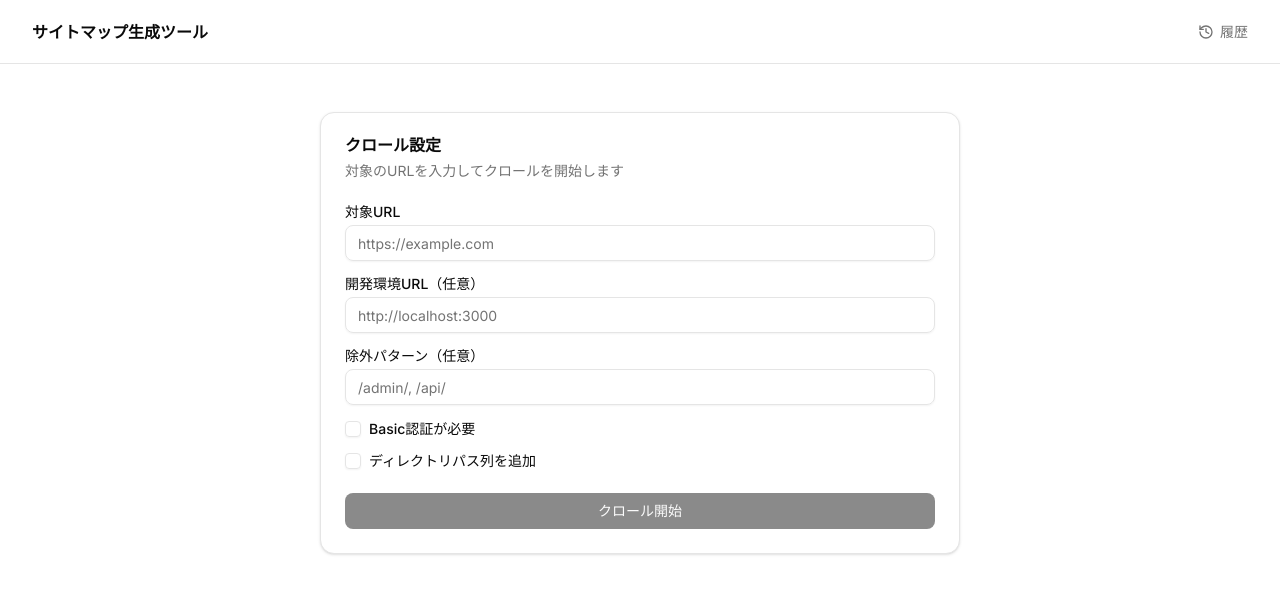
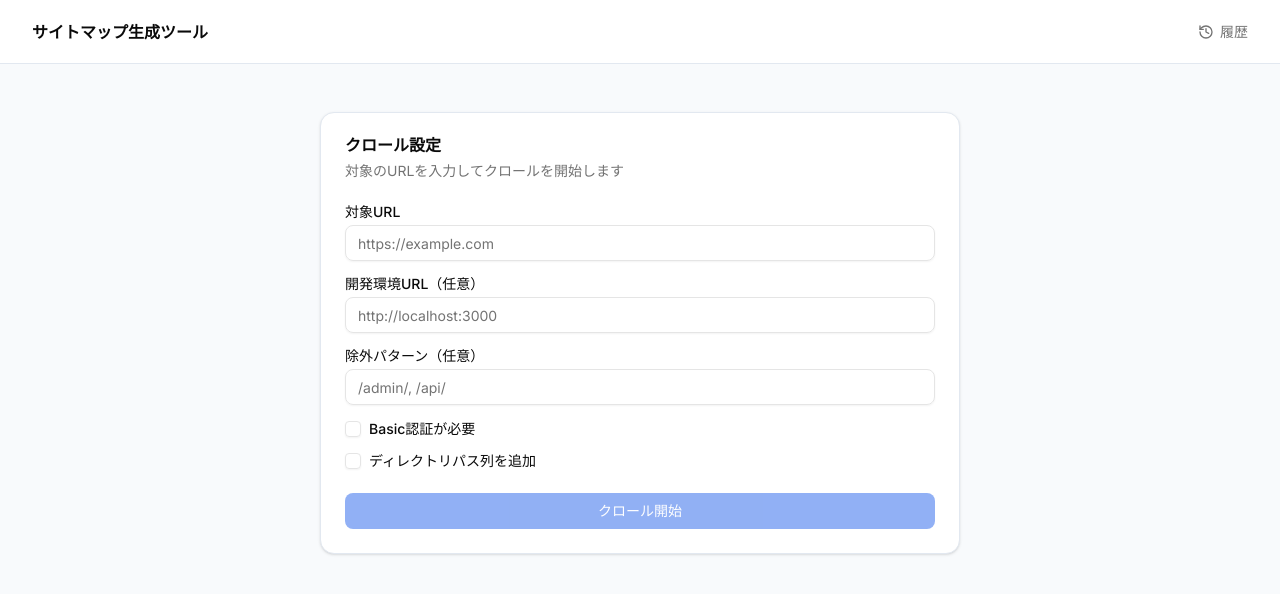
Before and after one commit to RyuTanaka-aw/dirmap-generator, a Next.js app: page / in a window 1280 px wide. Shown: the top 594 px of the page. Built offline with nearby package versions, Linux system fonts and the light colour scheme.

Commit message:
UI変更の実装

```diff
--- a/app/globals.css
+++ b/app/globals.css
@@ -47,14 +47,14 @@
 
 :root {
   --radius: 0.625rem;
-  --background: oklch(1 0 0);
+  --background: #F8FAFC;
   --foreground: oklch(0.145 0 0);
   --card: oklch(1 0 0);
   --card-foreground: oklch(0.145 0 0);
   --popover: oklch(1 0 0);
   --popover-foreground: oklch(0.145 0 0);
-  --primary: oklch(0.205 0 0);
-  --primary-foreground: oklch(0.985 0 0);
+  --primary: #2563EB;
+  --primary-foreground: #FFFFFF;
   --secondary: oklch(0.97 0 0);
   --secondary-foreground: oklch(0.205 0 0);
   --muted: oklch(0.97 0 0);
@@ -62,9 +62,9 @@
   --accent: oklch(0.97 0 0);
   --accent-foreground: oklch(0.205 0 0);
   --destructive: oklch(0.577 0.245 27.325);
-  --border: oklch(0.922 0 0);
+  --border: #E2E8F0;
   --input: oklch(0.922 0 0);
-  --ring: oklch(0.708 0 0);
+  --ring: #2563EB;
   --chart-1: oklch(0.646 0.222 41.116);
   --chart-2: oklch(0.6 0.118 184.704);
   --chart-3: oklch(0.398 0.07 227.392);
--- a/app/history/page.tsx
+++ b/app/history/page.tsx
@@ -112,8 +112,9 @@ export default function HistoryPage() {
           <>
             {/* Title row */}
             <div className="flex items-center justify-between">
-              <h1 className="text-2xl font-semibold">サイトマップ履歴</h1>
-              <span className="text-sm text-muted-foreground">{filteredSitemaps.length}件</span>
+              <h1 className="text-2xl font-bold md:font-semibold">サイトマップ履歴</h1>
+              <span className="hidden md:inline text-sm text-primary font-semibold">{filteredSitemaps.length}件</span>
+              <Badge className="md:hidden">{filteredSitemaps.length}件</Badge>
             </div>
 
             {/* Search */}
@@ -154,7 +155,7 @@ export default function HistoryPage() {
                           </TableCell>
                           <TableCell className="text-muted-foreground">{formatDate(sitemap.createdAt)}</TableCell>
                           <TableCell>
-                            <Button variant="outline" size="sm"
+                            <Button size="sm"
                               onClick={() => handleDownload(sitemap.fileName)}>
                               ダウンロード
                             </Button>
@@ -172,7 +173,7 @@ export default function HistoryPage() {
                 <div className="flex md:hidden flex-col gap-3">
                   {filteredSitemaps.map((sitemap) => (
                     <div key={sitemap.id}
-                      className="rounded-lg border bg-card p-4 flex flex-col gap-3">
+                      className="rounded-lg border border-[#2563EB] bg-card p-4 flex flex-col gap-3">
                       <p className="text-sm font-semibold">{sitemap.domain}</p>
                       <p className="text-xs text-muted-foreground truncate">{sitemap.topPageTitle}</p>
                       <div className="flex items-center gap-2 flex-wrap">
--- a/app/page.tsx
+++ b/app/page.tsx
@@ -141,7 +141,10 @@ export default function Home() {
           <Card>
             <CardHeader>
               <CardTitle>クロール設定</CardTitle>
-              <CardDescription>対象のURLを入力してクロールを開始します</CardDescription>
+              <CardDescription>
+                <span className="hidden md:inline">対象のURLを入力してクロールを開始します</span>
+                <span className="md:hidden">クロールするWebサイトの設定を入力してください</span>
+              </CardDescription>
             </CardHeader>
             <CardContent className="flex flex-col gap-4">
 
@@ -167,7 +170,10 @@ export default function Home() {
               {/* Basic認証チェックボックス */}
               <div className="flex items-center gap-2">
                 <Checkbox id="useAuth" checked={useAuth} onCheckedChange={(c) => setUseAuth(!!c)} />
-                <Label htmlFor="useAuth" className="font-medium cursor-pointer">Basic認証が必要</Label>
+                <Label htmlFor="useAuth" className="font-medium cursor-pointer">
+                  <span className="hidden md:inline">Basic認証が必要</span>
+                  <span className="md:hidden">Basic認証を使用する</span>
+                </Label>
               </div>
 
               {/* 認証フィールド（条件付き表示） */}
@@ -191,7 +197,8 @@ export default function Home() {
                 <Checkbox id="includeDir" checked={includeDirectoryColumns}
                   onCheckedChange={(c) => setIncludeDirectoryColumns(!!c)} />
                 <Label htmlFor="includeDir" className="font-medium cursor-pointer">
-                  ディレクトリパス列を追加
+                  <span className="hidden md:inline">ディレクトリパス列を追加</span>
+                  <span className="md:hidden">ディレクトリパスを含める</span>
                 </Label>
               </div>
 
@@ -225,8 +232,11 @@ export default function Home() {
                   <span className="font-medium break-all text-right max-w-[60%]">{result.url}</span>
                 </div>
                 <div className="flex items-center justify-between text-sm">
-                  <span className="text-muted-foreground">総URL数</span>
-                  <span className="font-medium">{countUrls(result)}ページ</span>
+                  <span className="text-muted-foreground">
+                    <span className="hidden md:inline">総URL数</span>
+                    <span className="md:hidden">URLページ数</span>
+                  </span>
+                  <span className="font-medium text-primary">{countUrls(result)}ページ</span>
                 </div>
                 {completedAt && (
                   <div className="flex items-center justify-between text-sm">
```
Also changed, not shown: 1 other file (tests, documents, lock files or other folders).
